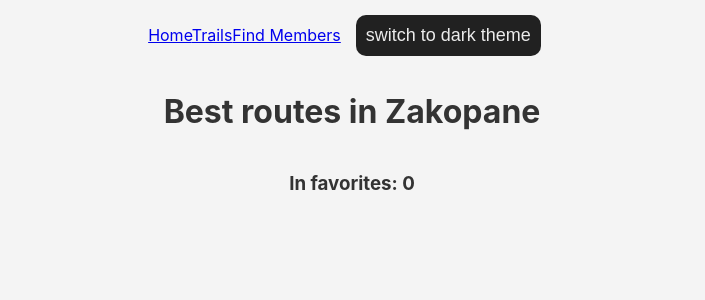
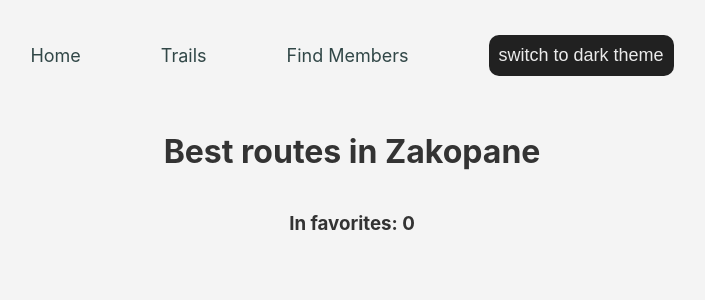
Before and after one commit to nastlyxy/zakopane-routes, a React (Vite) app: page / in a window 1280 px wide. Shown: the top 300 px of the page, without its empty margins (288-993 px from the left). Built offline with nearby package versions, Linux system fonts and the light colour scheme.

Commit message:
fixed route page, added css for nav menu

```diff
--- a/index.html
+++ b/index.html
@@ -4,7 +4,7 @@
     <meta charset="UTF-8" />
     <link rel="icon" type="image/svg+xml" href="/favicon.svg" />
     <meta name="viewport" content="width=device-width, initial-scale=1.0" />
-    <title>first-project</title>
+    <title>Zakopane Routes</title>
   </head>
   <body>
     <div id="root"></div>
--- a/src/App.css
+++ b/src/App.css
@@ -18,6 +18,30 @@ body {
 .app-container.dark{
   background-color: #212121;
   color: #EBEBEB;
+}
+
+
+.navigation-menu{
+  display: flex;
+  align-items: center;
+  justify-content: flex-start;
+  gap: 50px;
+  margin: 20px 0;
+}
+.link{
+  padding: 15px;
+  font-size: 18px;
+  text-decoration: none;
+  color: #314747;
+}
+.link:hover{
+  border-bottom: 2px solid #314747;
+}
+.link.dark{
+  color: #EBEBEB;
+}
+.link.dark:hover{
+  border-bottom: 2px solid #EBEBEB;
 }
 .mode-button{
   font-size: 18px;
@@ -114,8 +138,23 @@ body {
 .button-container.dark:hover{
   background-color: #314747;
 }
+.button-container.inFavorites.dark{
+  background-color: #FFE1E3;
+  color: #212121;
+  border: 2px solid #501909;
+}
+.button-container.inFavorites.dark:hover{
+  background-color: #501909;
+  color: #EBEBEB;
+}
 
 
+
+.team-page-container{
+  display: flex;
+  flex-direction: column;
+  align-items: center;
+}
 .title-members-container{
   font-size: 24px;
   margin: 30px 0;
--- a/src/App.jsx
+++ b/src/App.jsx
@@ -26,10 +26,12 @@ function App() {
 
 
       <nav className="navigation-menu">
-        <Link to={"/"}>Home</Link>
-        <Link to={"/routes"}>Trails</Link>
-        <Link to={"/team"}>Find Members</Link>
-        <button className={`mode-button ${isDarkMode? "dark" : "light"}`} onClick={()=>setIsDarkMode(!isDarkMode)}>
+        <Link className={`link ${isDarkMode? "dark" : ""}`} to={"/"}>Home</Link>
+        <Link className={`link ${isDarkMode? "dark" : ""}`} to={"/routes"}>Trails</Link>
+        <Link className={`link ${isDarkMode? "dark" : ""}`} to={"/team"}>Find Members</Link>
+        <button
+        className={`mode-button ${isDarkMode? "dark" : "light"}`}
+        onClick={()=>setIsDarkMode(!isDarkMode)}>
         {isDarkMode? "switch to light theme": "switch to dark theme"}
       </button>
       </nav>
@@ -37,7 +39,7 @@ function App() {
       <div className="content">
         <Routes>
         <Route path="/" element={<HomePage/>}/>
-        <Route path="/routes" favorites={favorites} toggleFavorite={toggleFavorite} element={<RoutesPage/>}/>
+        <Route path="/routes" element={<RoutesPage favorites={favorites} toggleFavorite={toggleFavorite}/>}/>
         <Route path="/team" element={<TeamPage/>}/>
       </Routes>
       </div>
```
